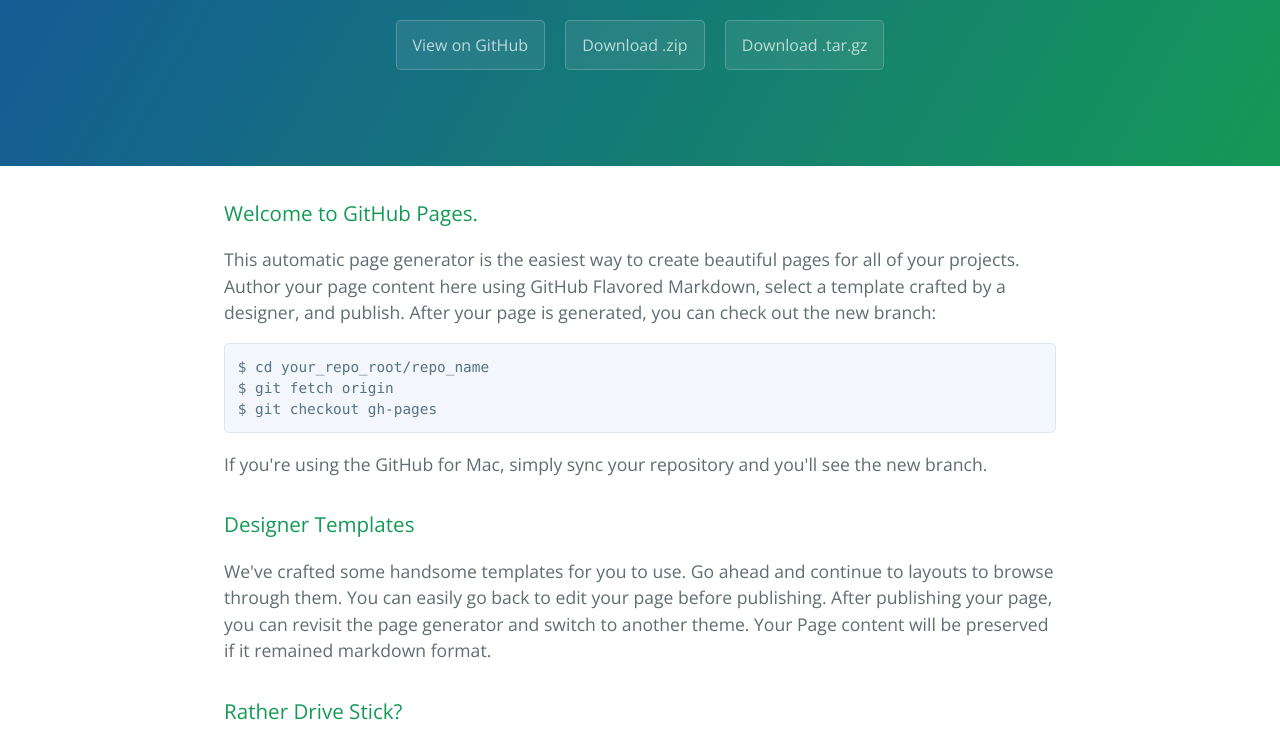
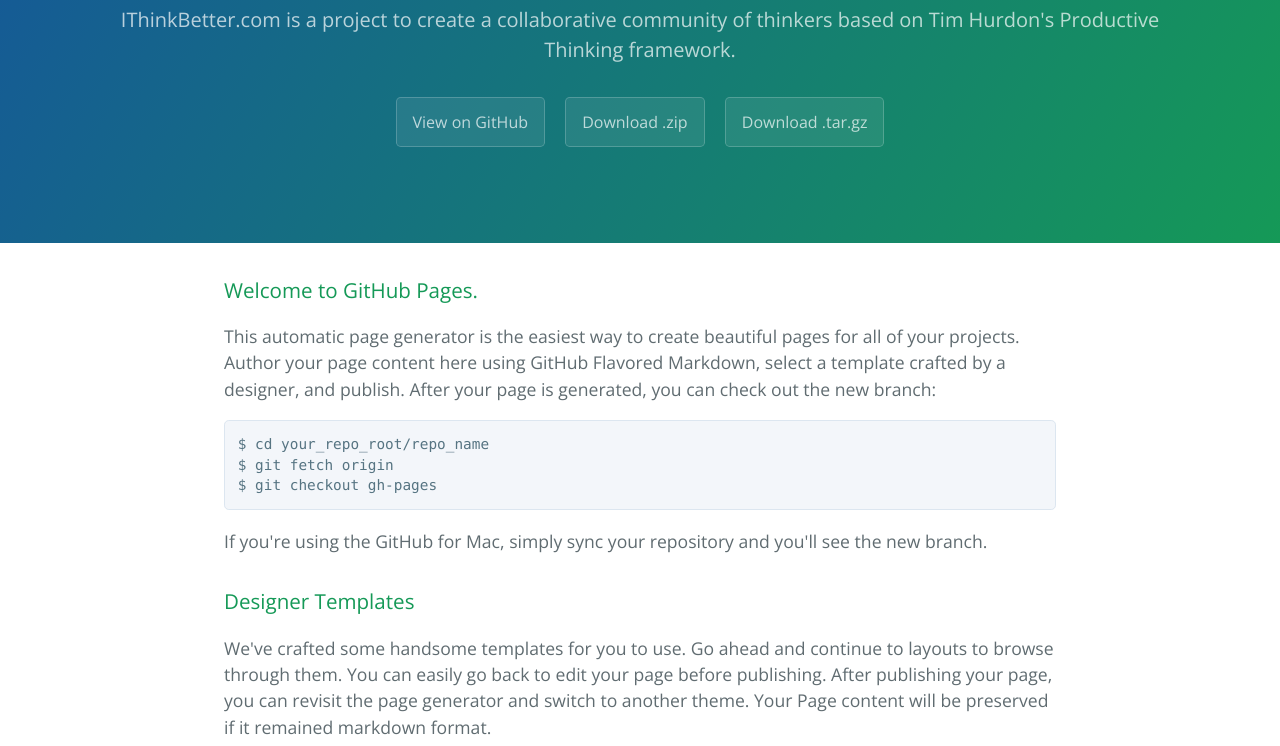
Before and after one commit to MercuryConsultingLtd/itb.com, a plain HTML site: page index.html in a window 1280 px wide. Shown: the part 170-916 px from the top of the page. Drawn offline with nearby package versions, Linux system fonts and the light colour scheme.

Commit message:
Update index.html

```diff
--- a/index.html
+++ b/index.html
@@ -12,7 +12,7 @@
   <body>
     <section class="page-header">
       <h1 class="project-name">Itb.com</h1>
-      <h2 class="project-tagline"></h2>
+      <h2 class="project-tagline">IThinkBetter.com is a project to create a collaborative community of thinkers based on Tim Hurdon's Productive Thinking framework.</h2>
       <a href="https://github.com/MercuryConsultingLtd/itb.com" class="btn">View on GitHub</a>
       <a href="https://github.com/MercuryConsultingLtd/itb.com/zipball/master" class="btn">Download .zip</a>
       <a href="https://github.com/MercuryConsultingLtd/itb.com/tarball/master" class="btn">Download .tar.gz</a>
```
